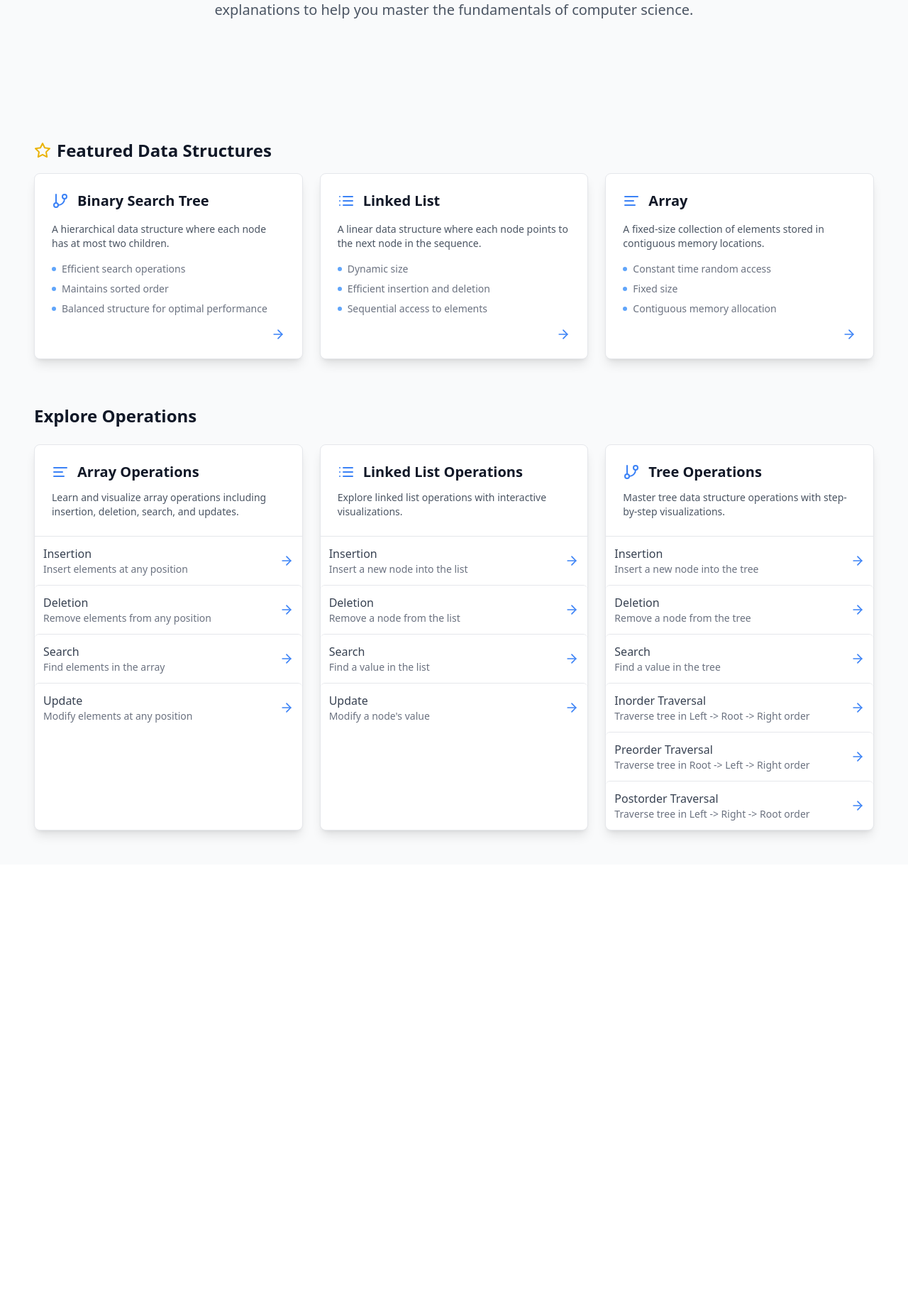
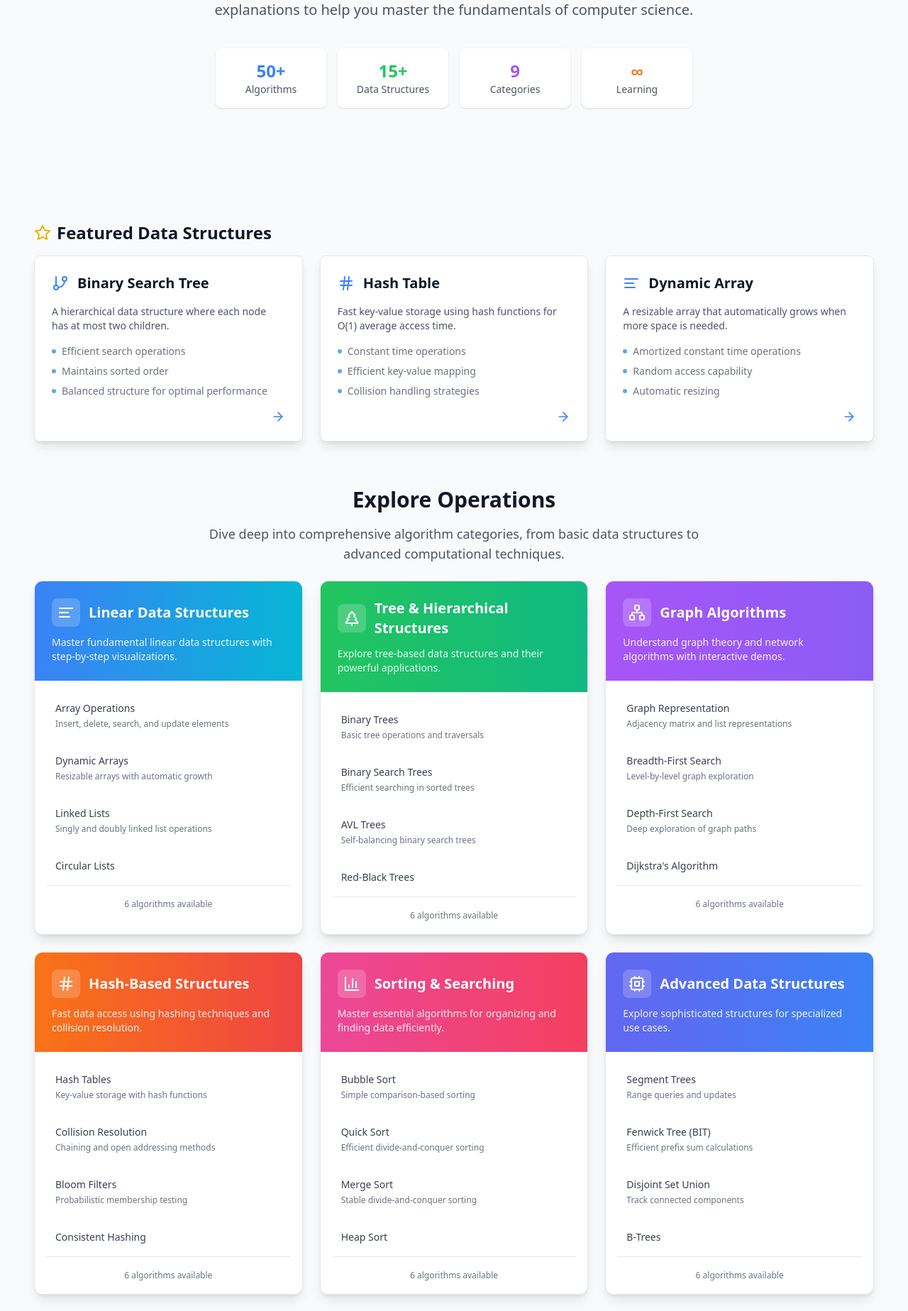
Before and after one commit to opadasaleh/Datastructure, a React (Vite) app: page / in a window 1280 px wide. Shown: the part 348-2195 px from the top of the page at 71% size. Before the commit the page ends 1566 px from the top, so only its background shows below. Built offline with nearby package versions, Linux system fonts and the light colour scheme.

Commit message:
Expanded Data Structure Operations

```diff
--- a/src/pages/HomePage.tsx
+++ b/src/pages/HomePage.tsx
@@ -7,7 +7,20 @@ import {
   GitBranch,
   ArrowRight,
   Code,
-  Star
+  Star,
+  Layers,
+  Database,
+  Zap,
+  Target,
+  Shuffle,
+  BarChart3,
+  Network,
+  Hash,
+  TreePine,
+  Grid3X3,
+  Cpu,
+  Brain,
+  Gauge
 } from 'lucide-react';
 import { motion } from '../utils/motionHelpers';
 
@@ -27,63 +40,154 @@ const HomePage: React.FC = () => {
       ]
     },
     {
-      title: 'Linked List',
-      icon: <List size={24} />,
-      description: 'A linear data structure where each node points to the next node in the sequence.',
-      path: '/algorithms/linkedlist-insert',
+      title: 'Hash Table',
+      icon: <Hash size={24} />,
+      description: 'Fast key-value storage using hash functions for O(1) average access time.',
+      path: '/algorithms/hash-table-using-array',
       features: [
-        'Dynamic size',
-        'Efficient insertion and deletion',
-        'Sequential access to elements'
+        'Constant time operations',
+        'Efficient key-value mapping',
+        'Collision handling strategies'
       ]
     },
     {
-      title: 'Array',
+      title: 'Dynamic Array',
       icon: <AlignLeft size={24} />,
-      description: 'A fixed-size collection of elements stored in contiguous memory locations.',
+      description: 'A resizable array that automatically grows when more space is needed.',
       path: '/algorithms/array-insert',
       features: [
-        'Constant time random access',
-        'Fixed size',
-        'Contiguous memory allocation'
+        'Amortized constant time operations',
+        'Random access capability',
+        'Automatic resizing'
       ]
     }
   ];
 
   const categories = [
     {
-      title: 'Array Operations',
+      title: 'Linear Data Structures',
       icon: <AlignLeft size={24} />,
-      description: 'Learn and visualize array operations including insertion, deletion, search, and updates.',
+      description: 'Master fundamental linear data structures with step-by-step visualizations.',
+      color: 'from-blue-500 to-cyan-500',
       items: [
-        { title: 'Insertion', path: '/algorithms/array-insert', description: 'Insert elements at any position' },
-        { title: 'Deletion', path: '/algorithms/array-delete', description: 'Remove elements from any position' },
-        { title: 'Search', path: '/algorithms/array-search', description: 'Find elements in the array' },
-        { title: 'Update', path: '/algorithms/array-update', description: 'Modify elements at any position' }
+        { title: 'Array Operations', path: '/algorithms/array-insert', description: 'Insert, delete, search, and update elements' },
+        { title: 'Dynamic Arrays', path: '/algorithms/dynamic-array', description: 'Resizable arrays with automatic growth' },
+        { title: 'Linked Lists', path: '/algorithms/linkedlist-insert', description: 'Singly and doubly linked list operations' },
+        { title: 'Circular Lists', path: '/algorithms/circular-list', description: 'Lists where last node points to first' },
+        { title: 'Stack Operations', path: '/algorithms/stack-using-array', description: 'LIFO operations: push, pop, peek' },
+        { title: 'Queue Operations', path: '/algorithms/queue-enqueue', description: 'FIFO operations: enqueue, dequeue' }
       ]
     },
     {
-      title: 'Linked List Operations',
-      icon: <List size={24} />,
-      description: 'Explore linked list operations with interactive visualizations.',
+      title: 'Tree & Hierarchical Structures',
+      icon: <TreePine size={24} />,
+      description: 'Explore tree-based data structures and their powerful applications.',
+      color: 'from-green-500 to-emerald-500',
       items: [
-        { title: 'Insertion', path: '/algorithms/linkedlist-insert', description: 'Insert a new node into the list' },
-        { title: 'Deletion', path: '/algorithms/linkedlist-delete', description: 'Remove a node from the list' },
-        { title: 'Search', path: '/algorithms/linkedlist-search', description: 'Find a value in the list' },
-        { title: 'Update', path: '/algorithms/linkedlist-update', description: "Modify a node's value" }
+        { title: 'Binary Trees', path: '/algorithms/tree-insert', description: 'Basic tree operations and traversals' },
+        { title: 'Binary Search Trees', path: '/algorithms/bst-operations', description: 'Efficient searching in sorted trees' },
+        { title: 'AVL Trees', path: '/algorithms/avl-tree', description: 'Self-balancing binary search trees' },
+        { title: 'Red-Black Trees', path: '/algorithms/red-black-tree', description: 'Balanced trees with color properties' },
+        { title: 'Heap Operations', path: '/algorithms/heap-operations', description: 'Priority queues and heap sort' },
+        { title: 'Trie (Prefix Tree)', path: '/algorithms/trie-operations', description: 'String searching and autocomplete' }
       ]
     },
     {
-      title: 'Tree Operations',
-      icon: <GitBranch size={24} />,
-      description: 'Master tree data structure operations with step-by-step visualizations.',
+      title: 'Graph Algorithms',
+      icon: <Network size={24} />,
+      description: 'Understand graph theory and network algorithms with interactive demos.',
+      color: 'from-purple-500 to-violet-500',
       items: [
-        { title: 'Insertion', path: '/algorithms/tree-insert', description: 'Insert a new node into the tree' },
-        { title: 'Deletion', path: '/algorithms/tree-delete', description: 'Remove a node from the tree' },
-        { title: 'Search', path: '/algorithms/tree-search', description: 'Find a value in the tree' },
-        { title: 'Inorder Traversal', path: '/algorithms/tree-traverse-inorder', description: 'Traverse tree in Left -> Root -> Right order' },
-        { title: 'Preorder Traversal', path: '/algorithms/tree-traverse-preorder', description: 'Traverse tree in Root -> Left -> Right order' },
-        { title: 'Postorder Traversal', path: '/algorithms/tree-traverse-postorder', description: 'Traverse tree in Left -> Right -> Root order' }
+        { title: 'Graph Representation', path: '/algorithms/graph-using-array', description: 'Adjacency matrix and list representations' },
+        { title: 'Breadth-First Search', path: '/algorithms/bfs-traversal', description: 'Level-by-level graph exploration' },
+        { title: 'Depth-First Search', path: '/algorithms/dfs-traversal', description: 'Deep exploration of graph paths' },
+        { title: 'Dijkstra\'s Algorithm', path: '/algorithms/dijkstra', description: 'Shortest path in weighted graphs' },
+        { title: 'Minimum Spanning Tree', path: '/algorithms/mst-kruskal', description: 'Connect all vertices with minimum cost' },
+        { title: 'Topological Sort', path: '/algorithms/topological-sort', description: 'Ordering vertices in directed graphs' }
+      ]
+    },
+    {
+      title: 'Hash-Based Structures',
+      icon: <Hash size={24} />,
+      description: 'Fast data access using hashing techniques and collision resolution.',
+      color: 'from-orange-500 to-red-500',
+      items: [
+        { title: 'Hash Tables', path: '/algorithms/hash-table-using-array', description: 'Key-value storage with hash functions' },
+        { title: 'Collision Resolution', path: '/algorithms/hash-collision', description: 'Chaining and open addressing methods' },
+        { title: 'Bloom Filters', path: '/algorithms/bloom-filter', description: 'Probabilistic membership testing' },
+        { title: 'Consistent Hashing', path: '/algorithms/consistent-hashing', description: 'Distributed system load balancing' },
+        { title: 'Hash Sets', path: '/algorithms/hash-set', description: 'Unique element storage and operations' },
+        { title: 'Hash Maps', path: '/algorithms/hash-map', description: 'Advanced key-value mapping techniques' }
+      ]
+    },
+    {
+      title: 'Sorting & Searching',
+      icon: <BarChart3 size={24} />,
+      description: 'Master essential algorithms for organizing and finding data efficiently.',
+      color: 'from-pink-500 to-rose-500',
+      items: [
+        { title: 'Bubble Sort', path: '/algorithms/bubble-sort', description: 'Simple comparison-based sorting' },
+        { title: 'Quick Sort', path: '/algorithms/quick-sort', description: 'Efficient divide-and-conquer sorting' },
+        { title: 'Merge Sort', path: '/algorithms/merge-sort', description: 'Stable divide-and-conquer sorting' },
+        { title: 'Heap Sort', path: '/algorithms/heap-sort', description: 'In-place sorting using heap structure' },
+        { title: 'Binary Search', path: '/algorithms/ordered-list-search', description: 'Efficient searching in sorted arrays' },
+        { title: 'Interpolation Search', path: '/algorithms/interpolation-search', description: 'Improved binary search for uniform data' }
+      ]
+    },
+    {
+      title: 'Advanced Data Structures',
+      icon: <Cpu size={24} />,
+      description: 'Explore sophisticated structures for specialized use cases.',
+      color: 'from-indigo-500 to-blue-500',
+      items: [
+        { title: 'Segment Trees', path: '/algorithms/segment-tree', description: 'Range queries and updates' },
+        { title: 'Fenwick Tree (BIT)', path: '/algorithms/fenwick-tree', description: 'Efficient prefix sum calculations' },
+        { title: 'Disjoint Set Union', path: '/algorithms/union-find', description: 'Track connected components' },
+        { title: 'B-Trees', path: '/algorithms/b-tree', description: 'Self-balancing trees for databases' },
+        { title: 'Skip Lists', path: '/algorithms/skip-list', description: 'Probabilistic alternative to balanced trees' },
+        { title: 'Suffix Arrays', path: '/algorithms/suffix-array', description: 'String processing and pattern matching' }
+      ]
+    },
+    {
+      title: 'Dynamic Programming',
+      icon: <Brain size={24} />,
+      description: 'Solve complex problems by breaking them into simpler subproblems.',
+      color: 'from-teal-500 to-cyan-500',
+      items: [
+        { title: 'Fibonacci Sequence', path: '/algorithms/fibonacci-dp', description: 'Classic DP introduction with memoization' },
+        { title: 'Longest Common Subsequence', path: '/algorithms/lcs-dp', description: 'String comparison and similarity' },
+        { title: 'Knapsack Problem', path: '/algorithms/knapsack-dp', description: 'Optimization with weight constraints' },
+        { title: 'Edit Distance', path: '/algorithms/edit-distance', description: 'Minimum operations to transform strings' },
+        { title: 'Coin Change', path: '/algorithms/coin-change', description: 'Minimum coins for target amount' },
+        { title: 'Matrix Chain Multiplication', path: '/algorithms/matrix-chain', description: 'Optimal parenthesization' }
+      ]
+    },
+    {
+      title: 'String Algorithms',
+      icon: <Grid3X3 size={24} />,
+      description: 'Efficient algorithms for text processing and pattern matching.',
+      color: 'from-yellow-500 to-orange-500',
+      items: [
+        { title: 'KMP Pattern Matching', path: '/algorithms/kmp-search', description: 'Efficient string pattern searching' },
+        { title: 'Rabin-Karp Algorithm', path: '/algorithms/rabin-karp', description: 'Rolling hash pattern matching' },
+        { title: 'Z Algorithm', path: '/algorithms/z-algorithm', description: 'Linear time pattern matching' },
+        { title: 'Manacher\'s Algorithm', path: '/algorithms/manacher', description: 'Find all palindromes in linear time' },
+        { title: 'Suffix Tree', path: '/algorithms/suffix-tree', description: 'Compressed trie for all suffixes' },
+        { title: 'Aho-Corasick', path: '/algorithms/aho-corasick', description: 'Multiple pattern matching' }
+      ]
+    },
+    {
+      title: 'Geometric Algorithms',
+      icon: <Target size={24} />,
+      description: 'Computational geometry and spatial data structures.',
+      color: 'from-emerald-500 to-teal-500',
+      items: [
+        { title: 'Convex Hull', path: '/algorithms/convex-hull', description: 'Find smallest convex polygon' },
+        { title: 'Line Intersection', path: '/algorithms/line-intersection', description: 'Detect intersecting line segments' },
+        { title: 'Closest Pair of Points', path: '/algorithms/closest-pair', description: 'Find nearest points efficiently' },
+        { title: 'Voronoi Diagrams', path: '/algorithms/voronoi', description: 'Partition plane into regions' },
+        { title: 'Range Trees', path: '/algorithms/range-tree', description: 'Multi-dimensional range queries' },
+        { title: 'KD-Trees', path: '/algorithms/kd-tree', description: 'Space partitioning for nearest neighbor' }
       ]
     }
   ];
@@ -112,6 +216,26 @@ const HomePage: React.FC = () => {
           Interactive visualizations, step-by-step walkthroughs, and comprehensive explanations
           to help you master the fundamentals of computer science.
         </motion.p>
+
+        {/* Quick Stats */}
+        <div className="grid grid-cols-2 md:grid-cols-4 gap-4 max-w-2xl mx-auto mb-8">
+          <div className={`p-4 rounded-lg ${theme === 'dark' ? 'bg-gray-800' : 'bg-white'} shadow`}>
+            <div className="text-2xl font-bold text-blue-500">50+</div>
+            <div className="text-sm text-gray-600 dark:text-gray-400">Algorithms</div>
+          </div>
+          <div className={`p-4 rounded-lg ${theme === 'dark' ? 'bg-gray-800' : 'bg-white'} shadow`}>
+            <div className="text-2xl font-bold text-green-500">15+</div>
+            <div className="text-sm text-gray-600 dark:text-gray-400">Data Structures</div>
+          </div>
+          <div className={`p-4 rounded-lg ${theme === 'dark' ? 'bg-gray-800' : 'bg-white'} shadow`}>
+            <div className="text-2xl font-bold text-purple-500">9</div>
+            <div className="text-sm text-gray-600 dark:text-gray-400">Categories</div>
+          </div>
+          <div className={`p-4 rounded-lg ${theme === 'dark' ? 'bg-gray-800' : 'bg-white'} shadow`}>
+            <div className="text-2xl font-bold text-orange-500">∞</div>
+            <div className="text-sm text-gray-600 dark:text-gray-400">Learning</div>
+          </div>
+        </div>
       </section>
 
       {/* Featured Data Structures */}
@@ -129,7 +253,7 @@ const HomePage: React.FC = () => {
                 rounded-lg overflow-hidden
                 ${theme === 'dark' ? 'bg-gray-800' : 'bg-white'}
                 shadow-lg border ${theme === 'dark' ? 'border-gray-700' : 'border-gray-200'}
-                                transition-all duration-300 hover:shadow-xl
+                transition-all duration-300 hover:shadow-xl hover:scale-105
                 group
               `}
             >
@@ -178,70 +302,131 @@ const HomePage: React.FC = () => {
 
       {/* Categories Grid */}
       <section className="space-y-6">
-        <h2 className="text-2xl font-bold">Explore Operations</h2>
+        <div className="text-center">
+          <h2 className="text-3xl font-bold mb-4">Explore Operations</h2>
+          <p className={`text-lg max-w-3xl mx-auto ${theme === 'dark' ? 'text-gray-300' : 'text-gray-600'}`}>
+            Dive deep into comprehensive algorithm categories, from basic data structures to advanced computational techniques.
+          </p>
+        </div>
+
         <div className="grid grid-cols-1 md:grid-cols-2 lg:grid-cols-3 gap-6">
           {categories.map((category, index) => (
             <div
               key={index}
               className={`
-                                rounded-lg overflow-hidden
+                rounded-xl overflow-hidden
                 ${theme === 'dark' ? 'bg-gray-800' : 'bg-white'}
                 shadow-lg border ${theme === 'dark' ? 'border-gray-700' : 'border-gray-200'}
-                                transition-all duration-300 hover:shadow-xl
+                transition-all duration-300 hover:shadow-xl hover:scale-105
+                group
               `}
             >
-              {/* Category Header */}
+              {/* Category Header with Gradient */}
               <div className={`
-                                p-6 border-b ${theme === 'dark' ? 'border-gray-700' : 'border-gray-200'}
+                p-6 bg-gradient-to-r ${category.color} text-white
               `}>
                 <div className="flex items-center space-x-3 mb-3">
-                  <div className="text-blue-500">{category.icon}</div>
-                  <h2 className="text-xl font-semibold">{category.title}</h2>
+                  <div className="bg-white/20 p-2 rounded-lg">
+                    {category.icon}
                   </div>
-                <p className={`
-                                    text-sm ${theme === 'dark' ? 'text-gray-300' : 'text-gray-600'}
-                                `}>
+                  <h3 className="text-xl font-bold">{category.title}</h3>
+                </div>
+                <p className="text-white/90 text-sm">
                   {category.description}
                 </p>
               </div>
 
               {/* Operations List */}
-              <div className="divide-y divide-gray-200 dark:divide-gray-700">
+              <div className="p-4">
+                <div className="space-y-2 max-h-64 overflow-y-auto">
                   {category.items.map((item, itemIndex) => (
                     <Link
                       key={itemIndex}
                       to={item.path}
                       className={`
-                                            block p-3 rounded-md
+                        block p-3 rounded-lg
                         ${theme === 'dark'
                           ? 'hover:bg-gray-700 text-gray-200'
                           : 'hover:bg-gray-50 text-gray-700'}
-                                            transition-colors duration-200
-                                            group
+                        transition-all duration-200
+                        group/item border border-transparent hover:border-blue-200 dark:hover:border-blue-800
                       `}
                     >
                       <div className="flex items-center justify-between">
-                      <div>
-                        <h3 className="font-medium">{item.title}</h3>
+                        <div className="flex-1">
+                          <h4 className="font-medium text-sm mb-1">{item.title}</h4>
                           <p className={`
-                                                    text-sm ${theme === 'dark' ? 'text-gray-400' : 'text-gray-500'}
+                            text-xs ${theme === 'dark' ? 'text-gray-400' : 'text-gray-500'}
                           `}>
                             {item.description}
                           </p>
                         </div>
                         <ArrowRight
-                        size={20}
+                          size={16}
                           className={`
-                                                    text-blue-500 transform transition-transform duration-200
-                                                    group-hover:translate-x-1
+                            text-blue-500 transform transition-transform duration-200 ml-2
+                            group-hover/item:translate-x-1 opacity-0 group-hover/item:opacity-100
                           `}
                         />
                       </div>
                     </Link>
                   ))}
                 </div>
+
+                {/* Category Footer */}
+                <div className={`
+                  mt-4 pt-3 border-t ${theme === 'dark' ? 'border-gray-700' : 'border-gray-200'}
+                  text-center
+                `}>
+                  <span className={`text-xs ${theme === 'dark' ? 'text-gray-400' : 'text-gray-500'}`}>
+                    {category.items.length} algorithms available
+                  </span>
+                </div>
+              </div>
             </div>
           ))}
+        </div>
+      </section>
+
+      {/* Call to Action */}
+      <section className={`
+        text-center py-16 px-4 rounded-2xl
+        ${theme === 'dark' ? 'bg-gradient-to-r from-gray-800 to-gray-900' : 'bg-gradient-to-r from-blue-50 to-purple-50'}
+      `}>
+        <h2 className="text-3xl font-bold mb-4">Ready to Start Learning?</h2>
+        <p className={`text-lg mb-8 max-w-2xl mx-auto ${theme === 'dark' ? 'text-gray-300' : 'text-gray-600'}`}>
+          Choose any algorithm or data structure to begin your interactive learning journey.
+          Each visualization includes step-by-step explanations and code examples.
+        </p>
+        <div className="flex flex-wrap justify-center gap-4">
+          <Link
+            to="/algorithms/array-insert"
+            className={`
+              px-6 py-3 rounded-lg font-medium
+              ${theme === 'dark'
+                ? 'bg-blue-600 hover:bg-blue-700'
+                : 'bg-blue-500 hover:bg-blue-600'}
+              text-white transition-colors duration-200
+              flex items-center space-x-2
+            `}
+          >
+            <Zap size={18} />
+            <span>Start with Arrays</span>
+          </Link>
+          <Link
+            to="/quiz"
+            className={`
+              px-6 py-3 rounded-lg font-medium border
+              ${theme === 'dark'
+                ? 'border-gray-600 hover:bg-gray-700'
+                : 'border-gray-300 hover:bg-gray-50'}
+              transition-colors duration-200
+              flex items-center space-x-2
+            `}
+          >
+            <Gauge size={18} />
+            <span>Test Your Knowledge</span>
+          </Link>
         </div>
       </section>
     </div>
```
Lines whose indentation alone changed are shown as unchanged.
